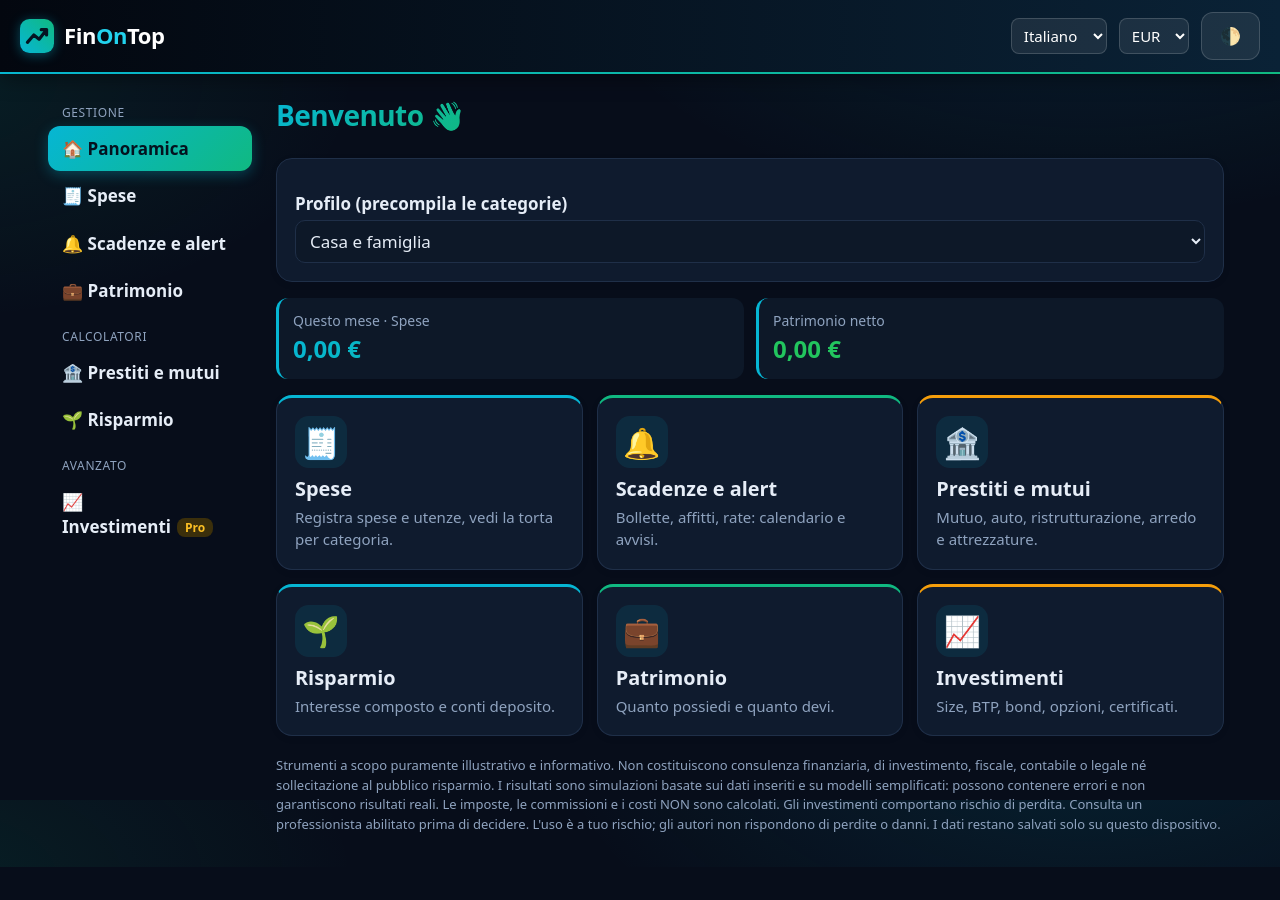
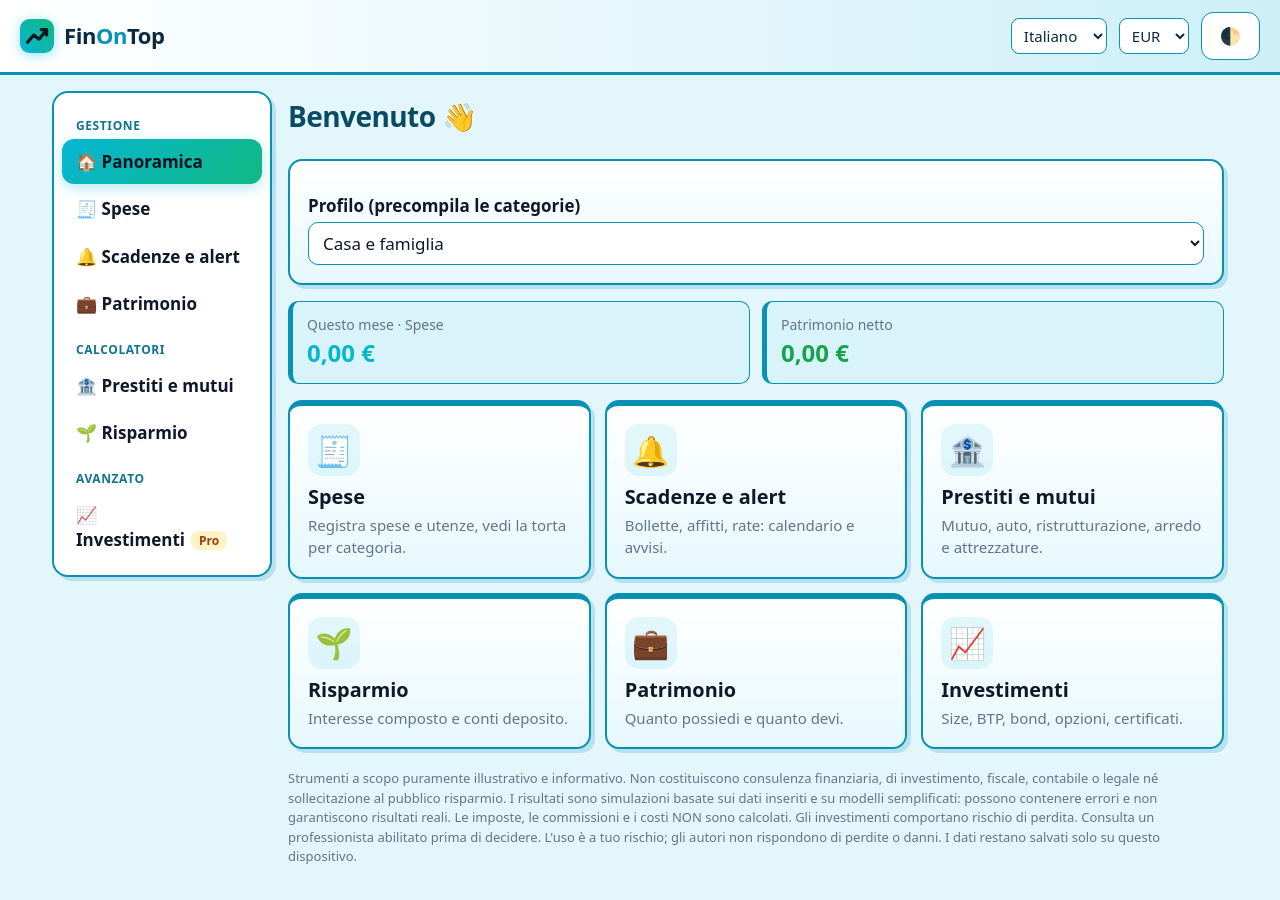
Before and after one commit to digregorio965-code/finontop-demo, a plain HTML site: page index.html in a window 1280 px wide. Before the commit the page ends 867 px from the top, so only its background shows below. Drawn offline with Linux system fonts and the light colour scheme.

Commit message:
Tema chiaro ciano

```diff
--- a/assets/app.css
+++ b/assets/app.css
@@ -66,3 +66,22 @@ h1{background:var(--grad);-webkit-background-clip:text;background-clip:text;colo
 input[type=range]{accent-color:#10b981}
 [data-theme=dark]{--bg:#070d1a;--card:#0f1b2e}
 [data-theme=dark] header{background:linear-gradient(90deg,#03070f,#0a2236)}
+/* tema chiaro v3: ciano, bordi netti */
+:root:not([data-theme=dark]){--bg:#e3f6fb;--card:#fff;--line:#0e7490;--res:#d9f3fa;--inp:#fff;--tab:#cdeef7;--brand:#0891b2;--brand2:#0e7490}
+:root:not([data-theme=dark]) body{background:#e3f6fb}
+:root:not([data-theme=dark]) header{background:linear-gradient(90deg,#ffffff,#cdeff8);color:#0b2a3f;border-bottom:3px solid #0891b2;box-shadow:none;border-image:none}
+:root:not([data-theme=dark]) header .logo,:root:not([data-theme=dark]) header .logo span{color:#0b2a3f}
+:root:not([data-theme=dark]) header .logo em{color:#0891b2}
+:root:not([data-theme=dark]) header select,:root:not([data-theme=dark]) header button.alt{background:#fff;color:#0b2a3f;border:1.5px solid #0891b2}
+:root:not([data-theme=dark]) nav{background:#fff;border:2px solid #0891b2;border-radius:16px;margin:16px 0 16px 12px;padding:10px 8px;align-self:flex-start;box-shadow:4px 4px 0 #0891b233}
+:root:not([data-theme=dark]) nav a:hover{background:#d9f3fa}
+:root:not([data-theme=dark]) nav small{color:#0e7490;font-weight:700}
+:root:not([data-theme=dark]) .card,:root:not([data-theme=dark]) a.tile{background:linear-gradient(180deg,#fff 0%,#e6f8fd 100%);border:2px solid #0891b2;border-radius:14px;box-shadow:4px 4px 0 #0891b233}
+:root:not([data-theme=dark]) a.tile{border-top-width:6px}
+:root:not([data-theme=dark]) .card:hover,:root:not([data-theme=dark]) a.tile:hover{box-shadow:6px 6px 0 #0891b24d}
+:root:not([data-theme=dark]) .res div{background:#d9f3fa;border:1.5px solid #0891b2;border-left-width:5px;border-radius:10px}
+:root:not([data-theme=dark]) .answer{background:#e6fbf3;border:2px solid #10b981;border-radius:12px}
+:root:not([data-theme=dark]) input[type=number],:root:not([data-theme=dark]) input[type=text],:root:not([data-theme=dark]) input[type=date],:root:not([data-theme=dark]) input[type=month],:root:not([data-theme=dark]) select.f{border:1.5px solid #0891b2;background:#fff}
+:root:not([data-theme=dark]) table th,:root:not([data-theme=dark]) table td{border-bottom:1px solid #9bd7e6}
+:root:not([data-theme=dark]) h1{background:none;color:#0b4a63}
+@media(max-width:800px){:root:not([data-theme=dark]) nav{margin:8px;box-shadow:none}}
--- a/assets/ui.js
+++ b/assets/ui.js
@@ -1,6 +1,6 @@
 const KEY = 'app:v1';
 const State = (() => {
-  const def = { lang: 'it', cur: 'EUR', profile: 'casa', country: 'IT', theme: 'dark', expenses: [], deadlines: [], assets: [], notified: {} };
+  const def = { lang: 'it', cur: 'EUR', profile: 'casa', country: 'IT', theme: 'light', expenses: [], deadlines: [], assets: [], notified: {} };
   let s;
   try { s = Object.assign({}, def, JSON.parse(localStorage.getItem(KEY) || '{}')); } catch (e) { s = Object.assign({}, def); }
   const save = () => { try { localStorage.setItem(KEY, JSON.stringify(s)); } catch (e) { alert('Storage error'); } };
```
